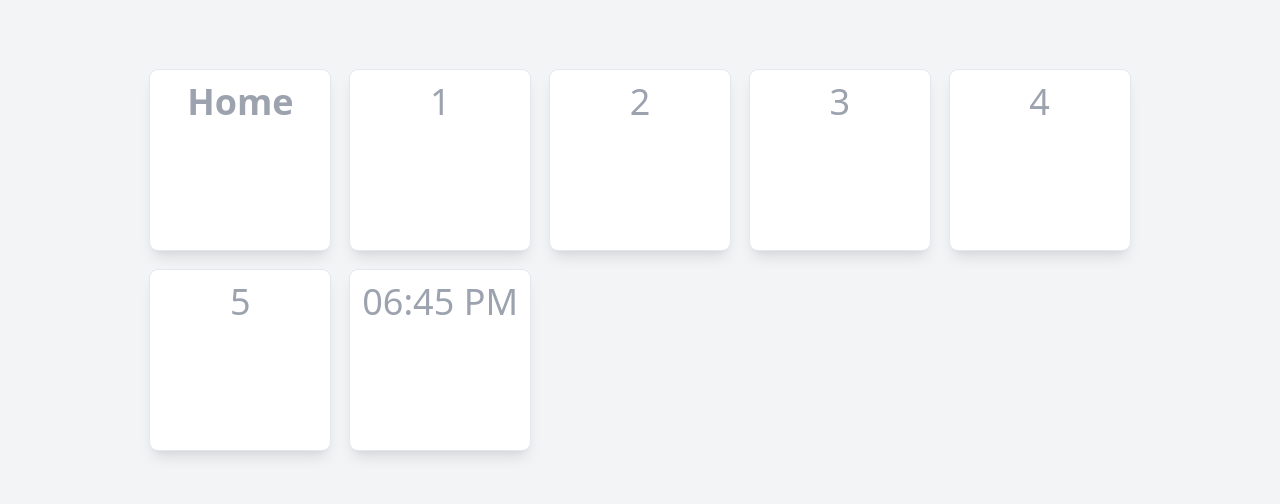
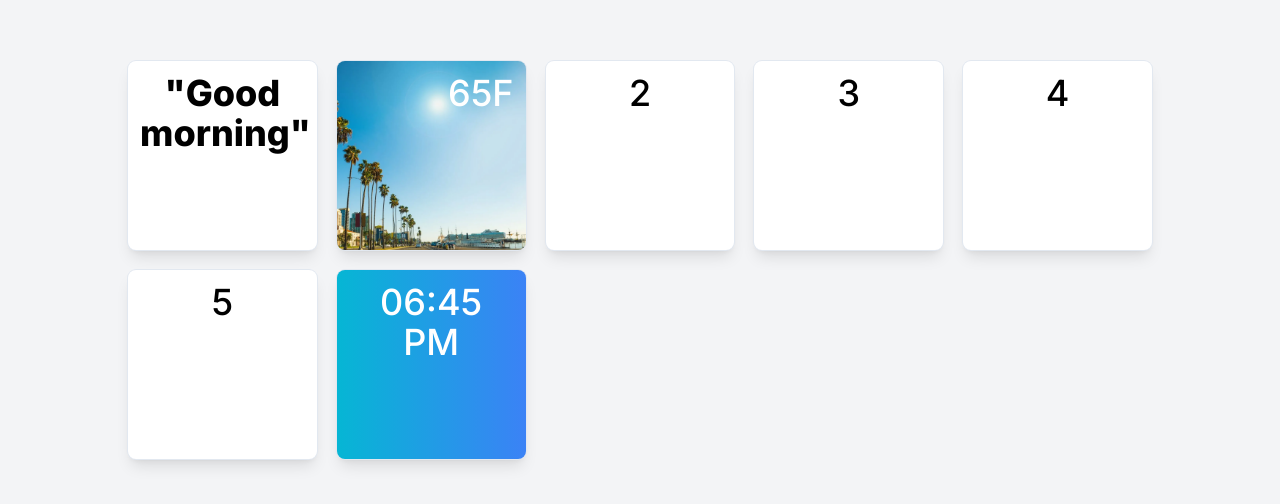
Before and after one commit to Bishoymly/home, a Next.js app: page / in a window 1280 px wide. Shown: the part 140-644 px from the top of the page. Built offline with nearby package versions, Linux system fonts and the light colour scheme.

Commit message:
some colors

```diff
--- a/src/app/components/digital-clock.js
+++ b/src/app/components/digital-clock.js
@@ -18,7 +18,7 @@ const DigitalClock = () => {
     minute: "2-digit",
   });
 
-  return <div>{formattedTime}</div>;
+  return <span>{formattedTime}</span>;
 };
 
 export default DigitalClock;
--- a/src/app/components/widget.js
+++ b/src/app/components/widget.js
@@ -1,7 +1,7 @@
 const Widget = ({ className, children }) => {
   return (
     <div
-      className={`${className} hover:col-span-2 hover:row-span-2 square transition ease-in-out hover:scale-105 hover:bg-blue-500 hover:ring-blue-500 hover:shadow-xl group p-3 ring-1 ring-slate-200 bg-white shadow-lg rounded-lg font-sans font-medium text-4xl text-center hover:text-gray-100 text-gray-400`}
+      className={`${className} aspect-square transition ease-in-out hover:col-span-2 hover:row-span-2 hover:scale-105 hover:bg-blue-500 hover:shadow-xl group p-3 ring-1 ring-slate-200 bg-white shadow-lg rounded-lg font-sans font-medium text-4xl text-center hover:text-gray-100`}
     >
       {children}
     </div>
--- a/src/app/page.js
+++ b/src/app/page.js
@@ -6,14 +6,16 @@ export default function Home() {
     <div className="grid bg-gray-100 place-items-center min-h-screen p-5">
       <div className="grid gap-5 max-w-5xl grid-cols-2 sm:grid-cols-3 md:grid-cols-4 lg:grid-cols-5">
         <Widget>
-          <h1 className="text-4xl font-extrabold">Home</h1>
+          <h1 className="text-4xl font-extrabold">"Good morning"</h1>
         </Widget>
-        <Widget>1</Widget>
-        <Widget className="">2</Widget>
+        <Widget className="bg-cover bg-right bg-[url('/Sunny.webp')] text-white text-right align-bottom">
+          65F
+        </Widget>
+        <Widget>2</Widget>
         <Widget>3</Widget>
         <Widget>4</Widget>
         <Widget>5</Widget>
-        <Widget>
+        <Widget className="bg-gradient-to-r from-cyan-500 to-blue-500 text-white align-text-bottom">
           <DigitalClock />
         </Widget>
       </div>
--- a/tailwind.config.js
+++ b/tailwind.config.js
@@ -1,18 +1,22 @@
 /** @type {import('tailwindcss').Config} */
 module.exports = {
   content: [
-    './src/pages/**/*.{js,ts,jsx,tsx,mdx}',
-    './src/components/**/*.{js,ts,jsx,tsx,mdx}',
-    './src/app/**/*.{js,ts,jsx,tsx,mdx}',
+    "./src/pages/**/*.{js,ts,jsx,tsx,mdx}",
+    "./src/components/**/*.{js,ts,jsx,tsx,mdx}",
+    "./src/app/**/*.{js,ts,jsx,tsx,mdx}",
   ],
   theme: {
+    fontFamily: {
+      display: ["Source Serif Pro", "Georgia", "serif"],
+      body: ["Synonym", "system-ui", "sans-serif"],
+    },
     extend: {
       backgroundImage: {
-        'gradient-radial': 'radial-gradient(var(--tw-gradient-stops))',
-        'gradient-conic':
-          'conic-gradient(from 180deg at 50% 50%, var(--tw-gradient-stops))',
+        "gradient-radial": "radial-gradient(var(--tw-gradient-stops))",
+        "gradient-conic":
+          "conic-gradient(from 180deg at 50% 50%, var(--tw-gradient-stops))",
       },
     },
   },
   plugins: [],
-}
+};
```
Also changed, not shown: public/Sunny.webp (added).
